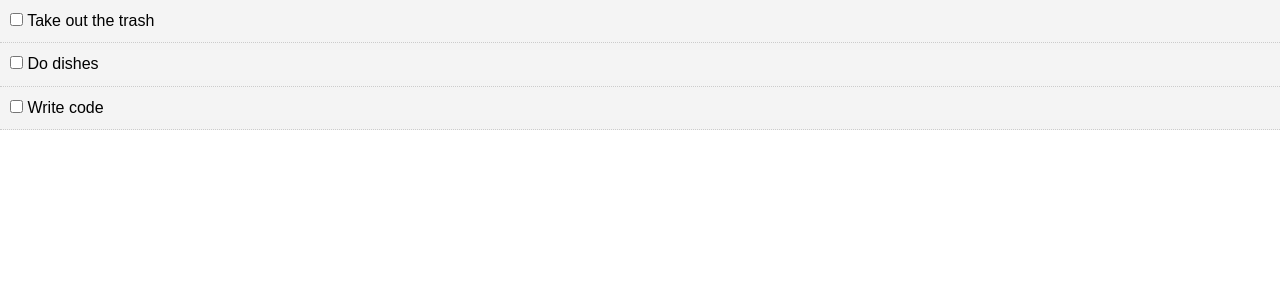
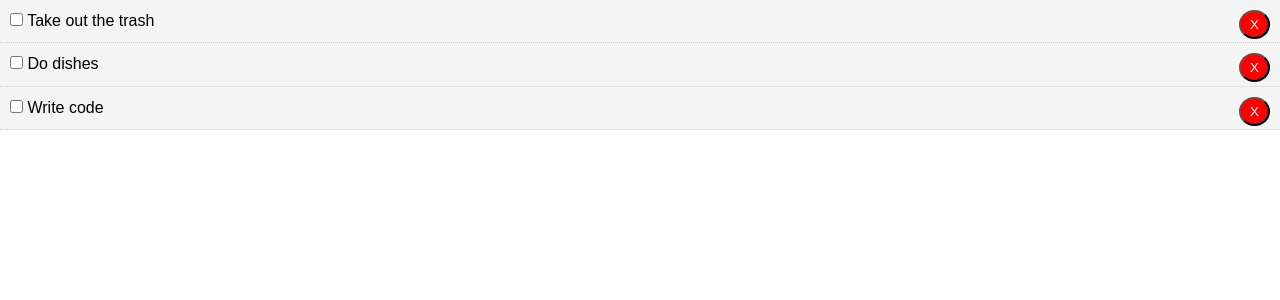
Before and after one commit to BranceA/react_crash_todo, a React (Create React App) app: page / in a window 1280 px wide. Shown: the top 300 px of the page. Built offline with nearby package versions, Linux system fonts and the light colour scheme.

Commit message:
added delete buttons with functionality

```diff
--- a/src/App.js
+++ b/src/App.js
@@ -23,6 +23,7 @@
     ]
   }
 
+  // Toggle complete
   markComplete = (id) => {
     this.setState({ todos: this.state.todos.map(todo => {
       if(todo.id === id){
@@ -32,10 +33,15 @@
     }) })
   }
 
+  //Delete Todo
+  delTodo = (id) => {
+    this.setState({ todos: [...this.state.todos.filter(todo => todo.id !== id)] })
+  }
+
   render() {
     return (
       <div className="App">
-         <Todos todos={this.state.todos} markComplete={this.markComplete} />
+         <Todos todos={this.state.todos} markComplete={this.markComplete} delTodo={this.delTodo} />
       </div>
     );
   }
--- a/src/components/TodoItem.js
+++ b/src/components/TodoItem.js
@@ -19,6 +19,7 @@
                 <input type='checkbox' onChange={this.props.markComplete.bind(this, id)} /> {' '}
                 {/* this.props.todo.title */}
                 {title}
+                <button onClick={this.props.delTodo.bind(this, id)} style={btnStyle}>X</button>
             </p>
         </div>
     )
@@ -30,4 +31,13 @@
     todos: PropTypes.object.isRequired
 }
 
+const btnStyle = {
+    background: 'red',
+    color: 'white',
+    padding: '5px 9px',
+    borderRadius: '50%',
+    cursor: 'pointer',
+    float: 'right'
+}
+
 export default TodoItem
--- a/src/components/Todos.js
+++ b/src/components/Todos.js
@@ -6,7 +6,7 @@
 
 render() {
     return this.props.todos.map((todo) => (
-        <TodoItem key={todo.id} todo={todo} markComplete={this.props.markComplete} />
+        <TodoItem key={todo.id} todo={todo} markComplete={this.props.markComplete} delTodo={this.props.delTodo} />
     ));
   }
 }
```
